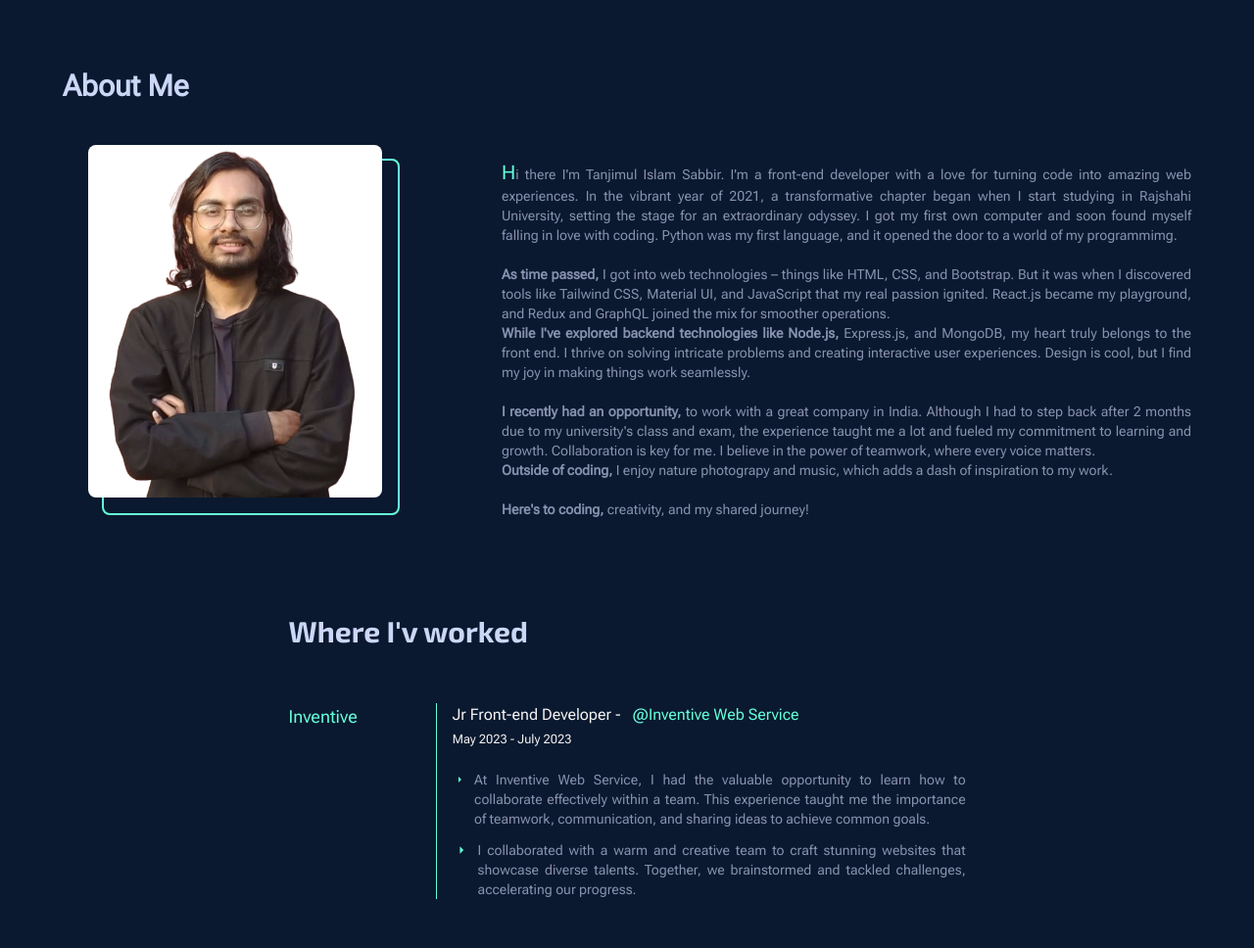
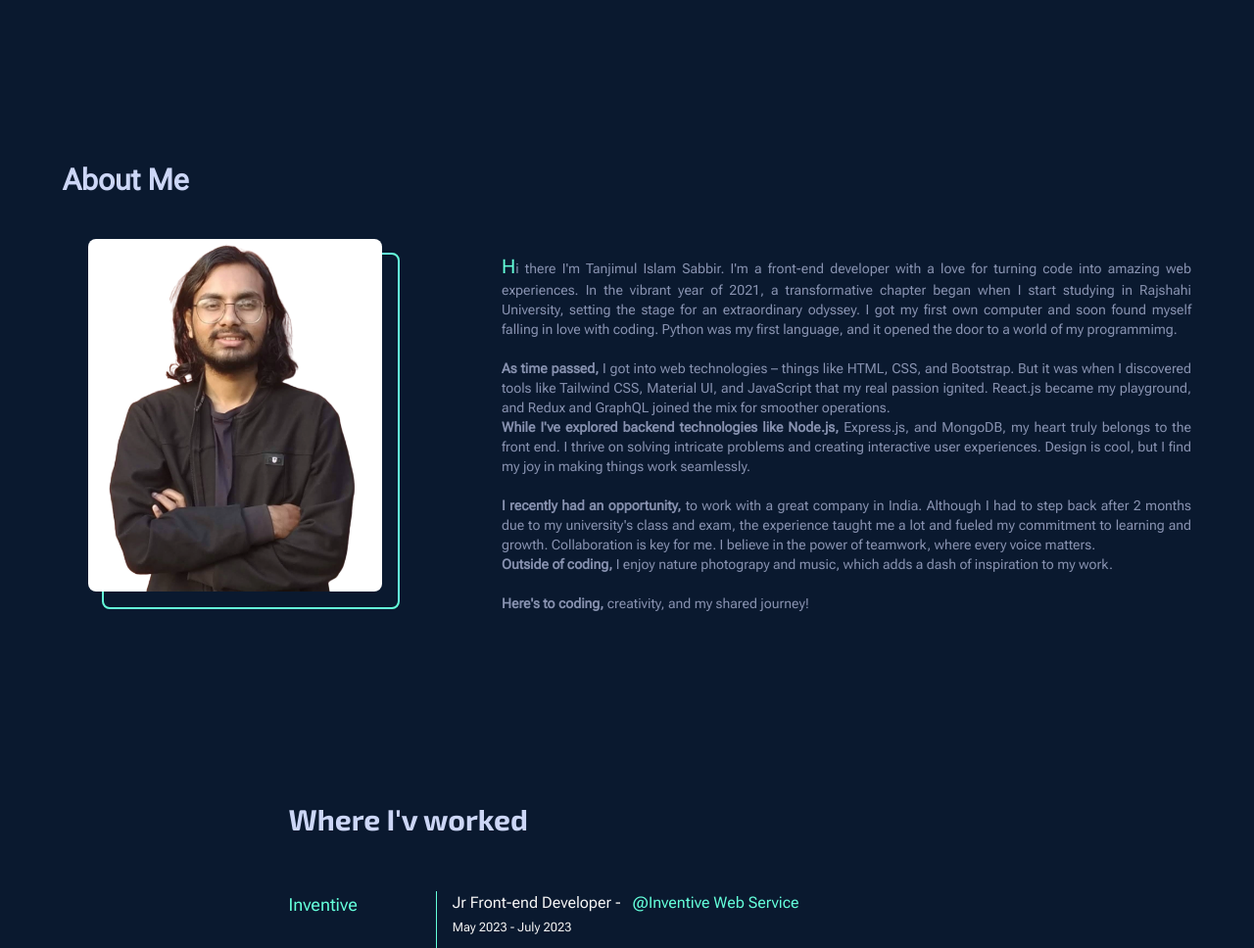
Before and after one commit to TanjimulSabbir/my-portfolio, a React (Vite) app: page / in a window 1280 px wide. Shown: the part 922-1890 px from the top of the page at 98% size. Built offline with nearby package versions, Linux system fonts and the light colour scheme.

Commit message:
navbar-desiging

```diff
--- a/src/Components/Pages/About/About.jsx
+++ b/src/Components/Pages/About/About.jsx
@@ -1,7 +1,7 @@
 import TanjimulSabbir from "../../../assets/Photos/About/red-wall-bg-white.png"
 const About = () => {
     return (
-        <div id='about' className='mb-24 robotoFlex'>
+        <div id='about' className='pb-24 mid-lg:py-24 robotoFlex'>
             <h1 className='TitleText font-bold text-[#ccd6f6] mb-14'>About Me<span className="hidden mid-lg:Section-Heading"></span></h1>
 
             <div className="mid-lg:flex flex-row-reverse items-start gap-16 text-custom-TextColor text-sm">
--- a/src/Components/Pages/Experience/Experience.jsx
+++ b/src/Components/Pages/Experience/Experience.jsx
@@ -2,7 +2,7 @@ import { MdOutlineArrowRight } from "react-icons/md"
 
 const Experience = () => {
     return (
-        <div id='experience' className='lg:w-3/5 mb-24 mx-auto'>
+        <div id='experience' className='lg:w-3/5 pb-24 mid-lg:py-24 mx-auto'>
             {/* Heading */}
             <h1 className='Exo2 TitleText font-bold text-[#ccd6f6] mb-14'>Where I'v worked<span className="hidden mid-lg:Section-Heading"></span></h1>
             <div className='mt-14 md:flex md:space-x-20 md:justify-center'>
--- a/src/Components/Pages/Intro/Introduction.jsx
+++ b/src/Components/Pages/Intro/Introduction.jsx
@@ -4,7 +4,7 @@ function Introduction() {
     const text = `I'm a skilled front-end developer with a passion for building dynamic and interactive websites. My expertise lies in harnessing the power of Javascript, React.js, Tailwind CSS, Redux, and other cutting-edge technologies to craft seamless web experiences that engage and captivate users.`;
     return (
         <div className="UniversalPadding h-screen w-full bg-[#020202] bg-opacity-80 text-[#35a55e]">
-            <div className="lg:w-1/2 h-full flex pt-24 md:pt-0 md:items-center justify-center  z-10">
+            <div className="lg:w-1/2 h-full mx-auto flex pt-24 md:pt-0 md:items-center justify-center  z-10">
                 <div className="md:-mt-28">
                     <h4 className='mb-2 lato'>
                         Hi, my name is
--- a/src/Components/Pages/Work/Work.jsx
+++ b/src/Components/Pages/Work/Work.jsx
@@ -6,7 +6,7 @@ const Work = () => {
     const backgroundImage = 'https://i.ibb.co/mzRSWTb/bed06.jpg';
     console.log(AllProjects,"AllProjects")
     return (
-        <div id='work' className='lg:w-5/6 pb-24 mx-auto'>
+        <div id='work' className='lg:w-5/6 pb-24 mid-lg:py-24 mx-auto'>
             {/* Heading */}
             <h1 className='Exo2 TitleText font-bold text-[#ccd6f6] mb-14'>Some Things I've built<span className="hidden mid-lg:Section-Heading"></span></h1>
 
--- a/src/Components/Skills/Skills.jsx
+++ b/src/Components/Skills/Skills.jsx
@@ -18,7 +18,7 @@ import netlify from "../../assets/Photos/Skill-Tools/netlify.png"
 function Skills() {
     const Tools = [html5, css3, tailwind, bootstrap, javascript, reactjs,firebase,redux,reduxtoolkit, nodejs,mongodb,git,github]
     return (
-        <div id="skill" className="lg:w-4/5 pb-24 mx-auto">
+        <div id="skill" className="lg:w-4/5 pb-24 mid-lg:py-24 mx-auto">
             <div>
                 <div className='mb-10 mid-lg:mb-20'>
                     <h1 className='Exo2 TitleText font-bold text-[#ccd6f6] mb-2'>Skill & Tools</h1>
```
